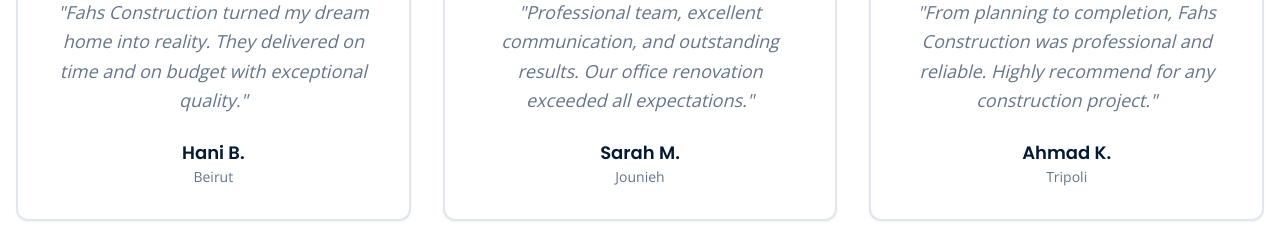
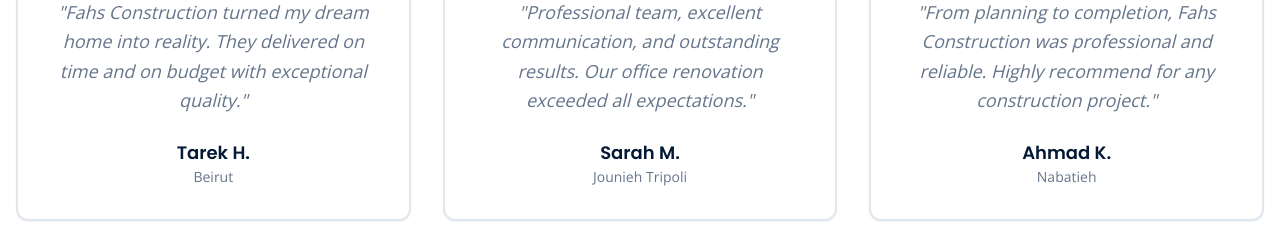
Before and after one commit to youssef-blip/fahs-build-lebanon, a React (Vite) app: page / in a window 1280 px wide. Shown: the part 3700-3937 px from the top of the page. Built offline with nearby package versions, Linux system fonts and the light colour scheme.

Commit message:
Update client information
Updated client names and locations in the clients section.

```diff
--- a/src/components/Testimonials.tsx
+++ b/src/components/Testimonials.tsx
@@ -4,7 +4,7 @@ import { Card, CardContent } from "@/components/ui/card";
 const Testimonials = () => {
   const testimonials = [
     {
-      name: "Hani B.",
+      name: "Tarek H.",
       text: "Fahs Construction turned my dream home into reality. They delivered on time and on budget with exceptional quality.",
       rating: 5,
       location: "Beirut"
@@ -13,13 +13,13 @@ const Testimonials = () => {
       name: "Sarah M.",
       text: "Professional team, excellent communication, and outstanding results. Our office renovation exceeded all expectations.",
       rating: 5,
-      location: "Jounieh"
+      location: "Jounieh Tripoli"
     },
     {
       name: "Ahmad K.",
       text: "From planning to completion, Fahs Construction was professional and reliable. Highly recommend for any construction project.",
       rating: 5,
-      location: "Tripoli"
+      location: "Nabatieh"
     }
   ];
 
```
